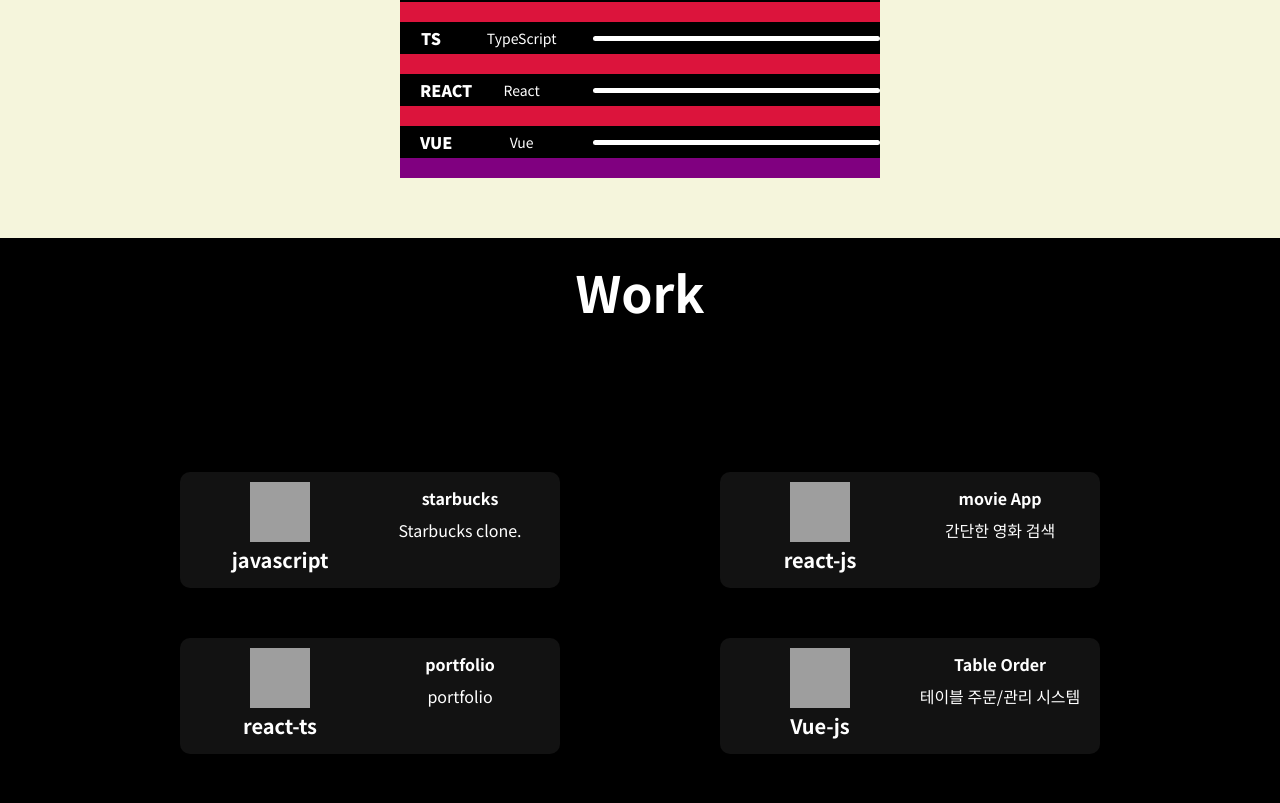
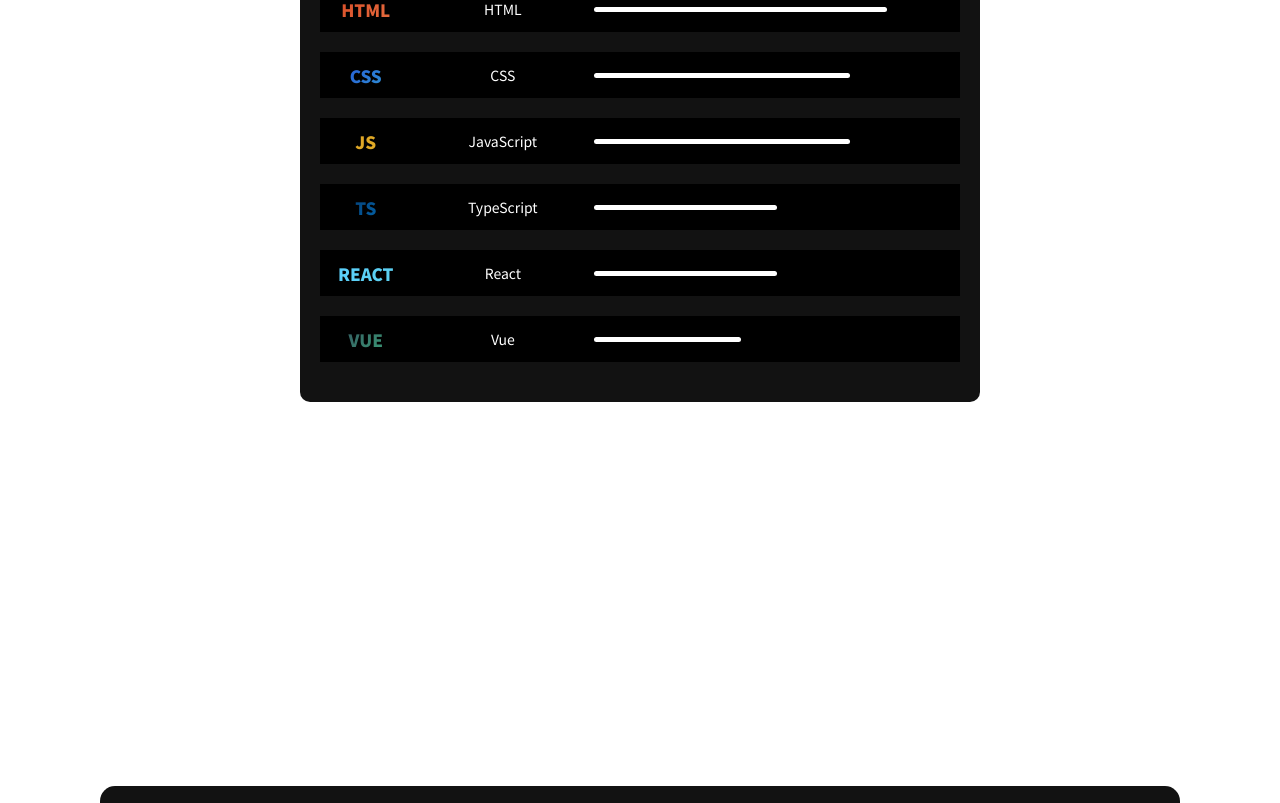
Before and after one commit to iWDNN/portfolio, a React (Create React App) app: page / in a window 1280 px wide. Shown: the part 1340-2143 px from the top of the page. Built offline with nearby package versions, Linux system fonts and the light colour scheme; grey boxes are pictures that could not be loaded.

Commit message:
portA demo

```diff
--- a/src/App.tsx
+++ b/src/App.tsx
@@ -1,10 +1,11 @@
 import {
   motion,
   useAnimation,
+  useMotionValue,
   useViewportScroll,
   Variants,
 } from "framer-motion";
-import { useEffect } from "react";
+import { useEffect, useState } from "react";
 import styled from "styled-components";
 import Footer from "./components/Footer";
 import Header from "./components/Header";
@@ -21,6 +22,7 @@
 interface ITextBox {
   top?: string;
   bottom?: string;
+  opacity?: number;
 }
 const Background = styled(motion.div)``;
 const Section = styled.section<{ height?: string; bgColor?: string }>`
@@ -34,11 +36,13 @@
   align-items: center;
   flex-direction: column;
   padding: 40px 0;
+  margin-bottom: 100px;
 `;
 const TextBox = styled(motion.div)<ITextBox>`
   position: absolute;
   top: ${(props) => props.top};
   bottom: ${(props) => props.bottom};
+  opacity: ${(props) => props.opacity};
   left: 0;
   right: 0;
   margin: 0 auto;
@@ -74,7 +78,9 @@
   width: 100%;
   max-width: ${(props) => props.width};
   position: relative;
-  background-color: purple;
+  background-color: #121212;
+  padding: 20px;
+  border-radius: 10px;
   color: white;
   margin-bottom: 20px;
 `;
@@ -88,22 +94,33 @@
 const Item = styled.div`
   background-color: goldenrod;
 `;
-const Skills = styled.ul`
-  background-color: crimson;
+const Skills = styled.ul``;
+const Initial = styled.div<{ mainColor: string; subColor: string }>`
+  text-align: center;
+  font-size: 17px;
+  font-weight: 800;
+  background: linear-gradient(
+    135deg,
+    ${(props) => props.mainColor},
+    ${(props) => props.subColor}
+  );
+  -webkit-background-clip: text;
+  -webkit-text-fill-color: transparent;
 `;
 const Skill = styled.li`
   width: 100%;
   margin: 20px 0;
+  padding: 8px 0;
   display: grid;
-  grid-template-columns: 50px 2fr 4fr;
+  grid-template-columns: 1fr 2fr 4fr;
   align-items: center;
   background-color: black;
   p:first-child {
     padding-left: 20px;
   }
 `;
-const Bar = styled.div`
-  width: 100%;
+const Bar = styled(motion.div)`
+  width: 0;
   height: 5px;
   border-radius: 5px;
   background-color: white;
@@ -113,17 +130,19 @@
   width: 100%;
   max-width: 1080px;
   display: grid;
+  background-color: #121212;
   grid-template-columns: repeat(2, 1fr);
+  border-radius: 15px;
 `;
 const Work = styled.li`
   width: 380px;
   position: relative;
   place-self: center;
   border-radius: 10px;
-  background-color: #121212;
+  background-color: black;
   padding: 10px;
+  margin: 30px 0;
   color: white;
-  margin-bottom: 50px;
   display: grid;
   grid-template-columns: repeat(2, 1fr);
 `;
@@ -158,30 +177,46 @@
 
 const colorVar: Variants = {
   top: {
-    color: "#000",
+    color: "#3f72af",
   },
   scroll: {
-    color: "#fff",
+    color: "#1E1D1D",
   },
+};
+
+const barVar: Variants = {
+  scroll: (score) => ({
+    width: score + "%",
+    transition: {
+      duration: 1,
+    },
+  }),
 };
 
 function App() {
   const { scrollY } = useViewportScroll();
 
   const backgroundAni = useAnimation();
-  const textBoxAni = useAnimation();
+  const tBOne = useAnimation();
+  const tBTwo = useAnimation();
   const HeadingTextAni = useAnimation();
+  const barAni = useAnimation();
+
   useEffect(() => {
     scrollY.onChange(() => {
-      console.log(scrollY.get());
       if (scrollY.get() <= 265) {
         backgroundAni.start("top");
-        textBoxAni.start("top");
+        tBOne.start("top");
+        tBTwo.start("scroll");
         HeadingTextAni.start("top");
       } else {
         backgroundAni.start("scroll");
-        textBoxAni.start("scroll");
+        tBOne.start("scroll");
+        tBTwo.start("top");
         HeadingTextAni.start("scroll");
+      }
+      if (scrollY.get() >= 500) {
+        barAni.start("scroll");
       }
     });
   }, [scrollY]);
@@ -194,7 +229,12 @@
       >
         <Header />
         <Section height={"120vh"}>
-          <TextBox variants={textBoxVar} animate={textBoxAni} top={"50px"}>
+          <TextBox
+            variants={textBoxVar}
+            animate={tBOne}
+            transition={{ type: "tween" }}
+            top={"50px"}
+          >
             <Text space={"1px"} size={"15px"} color={"#5c5b5c"} weight={500}>
               COMING SOON
             </Text>
@@ -205,7 +245,13 @@
           <HeadingText variants={colorVar} animate={HeadingTextAni}>
             Pocket
           </HeadingText>
-          <TextBox bottom={"0px"}>
+          <TextBox
+            variants={textBoxVar}
+            animate={tBTwo}
+            transition={{ type: "tween" }}
+            bottom={"0px"}
+            opacity={0}
+          >
             <Text size={"15px"} color={"#b21a59"} weight={800} space="1px">
               NEW PROJECT POCKET
             </Text>
@@ -221,23 +267,29 @@
             </Text>
           </TextBox>
         </Section>
-        <Section bgColor="beige">
-          <ContentBox width={"480px"}>
+        <Section>
+          <ContentBox width={"680px"}>
             <Text size={"50px"} weight={700}>
               Skills
             </Text>
             <Skills>
               {skillSet.map((skill, i) => (
                 <Skill key={i}>
-                  <Text weight={800}>{skill.initial}</Text>
+                  <Initial mainColor={skill.color} subColor={skill.subColor}>
+                    {skill.initial}
+                  </Initial>
                   <Text size={"14px"}>{skill.name}</Text>
-                  <Bar />
+                  <Bar
+                    custom={skill.score}
+                    variants={barVar}
+                    animate={barAni}
+                  />
                 </Skill>
               ))}
             </Skills>
           </ContentBox>
         </Section>
-        <Section bgColor="Black" height={"100vh"}>
+        <Section height={"100vh"}>
           <TextBox top={"20px"}>
             <Text color={"white"} size={"50px"} weight={700}>
               Work
@@ -260,7 +312,7 @@
             ))}
           </Works>
         </Section>
-        <Section bgColor="blue">
+        <Section>
           <ContentBox width={"980px"}>
             <Text size={"50px"} weight={700}>
               Contact
--- a/src/data.ts
+++ b/src/data.ts
@@ -9,7 +9,7 @@
   name: string;
   score: number;
   color: string;
-  subColor?: string;
+  subColor: string;
 }
 
 interface IWorks {
```
